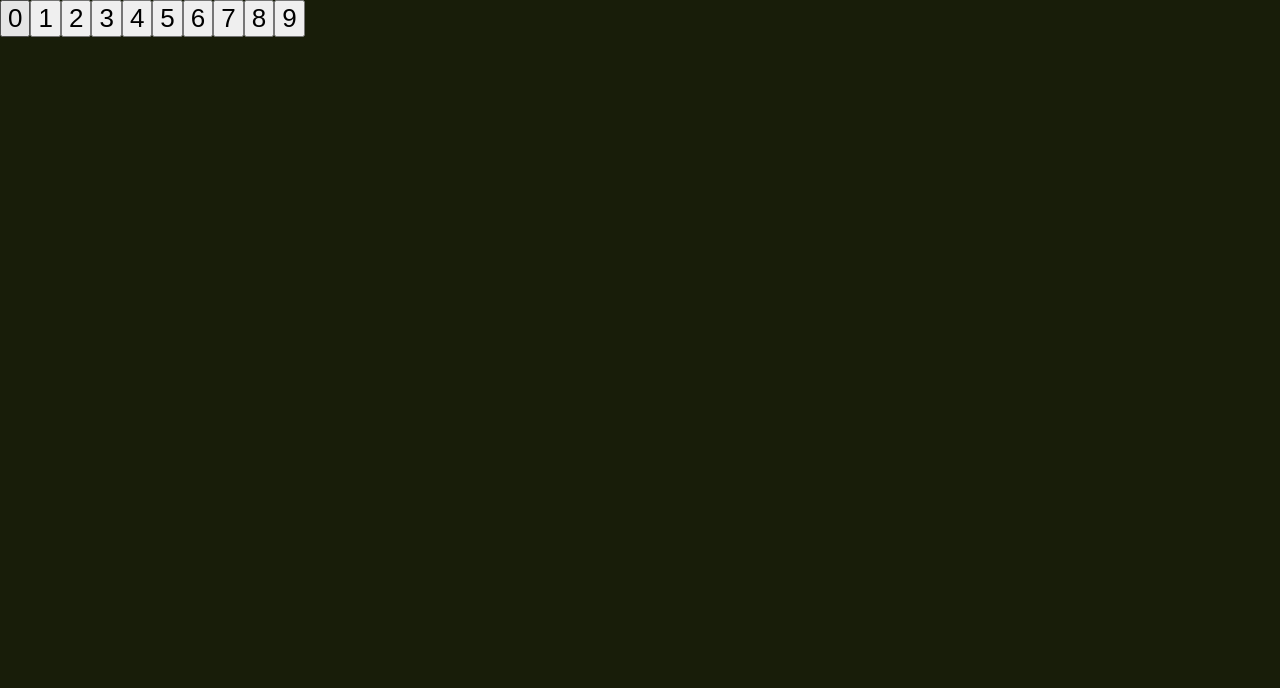
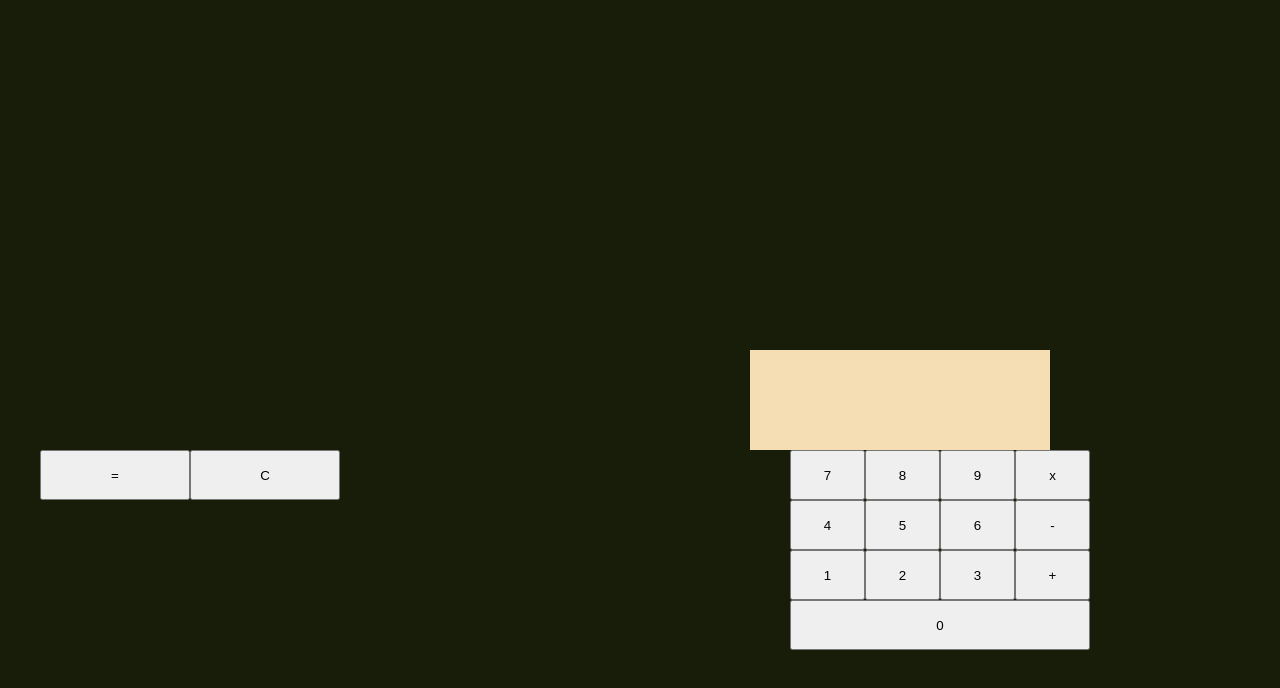
Before and after one commit to Javier19-cmd/Lab_Calculadora, a React (Vite) app in the folder calculadora/: page / in a window 1280 px wide. Shown: the top 688 px of the page. Built offline with nearby package versions, Linux system fonts and the light colour scheme.

Commit message:
agregando más cosas

```diff
--- a/calculadora/src/App.css
+++ b/calculadora/src/App.css
@@ -11,10 +11,145 @@ body{
   position: absolute;
 }
 
+/*Propiedades del botón cero*/
 .Cero{
   position: relative;
+  width: 300px;
+  height: 50px;
+  left: 750px;
+  top: 600px;
 }
 
-button {
-  font-size: calc(10px + 2vmin);
+/*Propiedades del botón uno*/
+.Uno{
+  position: relative;
+  width: 75px;
+  height: 50px;
+  left: 450px;
+  top: 550px;
+
 }
+
+/*Propiedades del botón dos*/
+.Dos{
+  position: relative;
+  width: 75px;
+  height: 50px;
+  left: 450px;
+  top: 550px;
+}
+
+/*Propiedades del botón tres*/
+.Tres{
+  position: relative;
+  width: 75px;
+  height: 50px;
+  left: 450px;
+  top: 550px;
+}
+
+/*Propiedades del botón para el más*/
+.Mas{
+  position: relative;
+  width: 75px;
+  height: 50px;
+  top: 550px;
+}
+
+/*Propiedades del botón cuatro*/
+.Cuatro{
+  position: relative;
+  width: 75px;
+  height: 50px;
+  left: 225px;
+  top: 500px;
+}
+
+/*Propiedades del botón cinco*/
+.Cinco{
+  position: relative;
+  width: 75px;
+  height: 50px;
+  left: 225px;
+  top: 500px;
+}
+
+/*Propiedades del botón seis*/
+.Seis{
+  position: relative;
+  width: 75px;
+  height: 50px;
+  left: 225px;
+  top: 500px;
+}
+
+/*Propiedades del botón menos*/
+.Menos{
+  position: relative;
+  width: 75px;
+  height: 50px;
+  top: 500px;
+  left: -75px;
+}
+
+/*Propiedades del botón siete*/
+.Siete{
+  position: relative;
+  width: 75px;
+  height: 50px;
+  top: 450px;
+}
+
+/*Propiedades del botón ocho*/
+.Ocho{
+  position: relative;
+  left: 0px;
+  width: 75px;
+  height: 50px;
+  top: 450px;
+}
+
+/*Propiedades del botón nueve*/
+.Nueve{
+  position: relative;
+  width: 75px;
+  height: 50px;
+  top: 450px;
+}
+
+/* Propiedades para el botón de multiplicación */
+.Multiplicacion{
+  position: relative;
+  width: 75px;
+  height: 50px;
+  left: -150px;
+  top: 450px;
+}
+
+/*Propiedades del botón igual*/
+.Igual{
+  position: relative;
+  width: 150px;
+  height: 50px;
+  left: -450px;
+  top: 400px;
+}
+
+/*Propiedades del botón borrar*/
+.Borrar{
+  position: relative;
+  width: 150px;
+  height: 50px;
+  left: -450px;
+  top: 400px;
+}
+
+/*Propiedades de la pantalla de la calculadora*/
+.Display{
+  position: relative;
+  background: wheat;
+  width: 300px;
+  height: 100px;
+  top: 250px;
+  left: 750px;
+}
--- a/calculadora/src/App.jsx
+++ b/calculadora/src/App.jsx
@@ -19,26 +19,38 @@ function App() {
     <div className="App">
       {/*Div para la calculadora*/}
       <div className="Calculadora">
-        {/*Div para el cero*/}
+        {/*Botón para el cero*/}
         <button className="Cero">0</button>
-        {/*Div para el uno*/}
+        {/*Botón para el uno*/}
         <button className="Uno">1</button>
-        {/*Div para el dos*/}
+        {/*Botón para el dos*/}
         <button className="Dos">2</button>
-        {/*Div para el tres*/}
+        {/*Botón para el tres*/}
         <button className="Tres">3</button>
-        {/*Div para el cuatro*/}
+        {/*Botón para el cuatro*/}
         <button className="Cuatro">4</button>
-        {/*Div para el seis*/}
+        {/*Botón para el seis*/}
         <button className="Cinco">5</button>
-        {/*Div para el siete*/}
+        {/*Botón para el siete*/}
         <button className="Seis">6</button>
-        {/*Div para el siete*/}
+        {/*Botón para el siete*/}
         <button className="Siete">7</button>
-        {/*Div para el ocho*/}
+        {/*Botón para el ocho*/}
         <button className="Ocho">8</button>
-        {/*Div para el nueve*/}
+        {/*Botón para el nueve*/}
         <button className="Nueve">9</button>
+        {/*Botón para el más*/}
+        <button className="Mas">+</button>
+        {/*Botón para el menos*/}
+        <button className="Menos">-</button>
+        {/*Botón para la multiplicación*/}
+        <button className="Multiplicacion">x</button>
+        {/*Botón para la igualdad*/}
+        <button className="Igual">=</button>
+        {/*Botón para borrar*/}
+        <button className="Borrar">C</button>
+        {/*Pantalla de la calculadora*/}
+        <div className="Display"></div>
       </div>
     </div>
   )
--- a/calculadora/src/operaciones/multiplicacion.jsx
+++ b/calculadora/src/operaciones/multiplicacion.jsx
@@ -1,6 +1,6 @@
 // Archivo que tiene la multiplicación.
 // Esta operación recibe dos parámetros que se usan para ser multiplicados.
 
-const multiplicacion = (a, b) => a*b
+const multiplicacion = (a, b) => a * b
 
 export default multiplicacion
```
